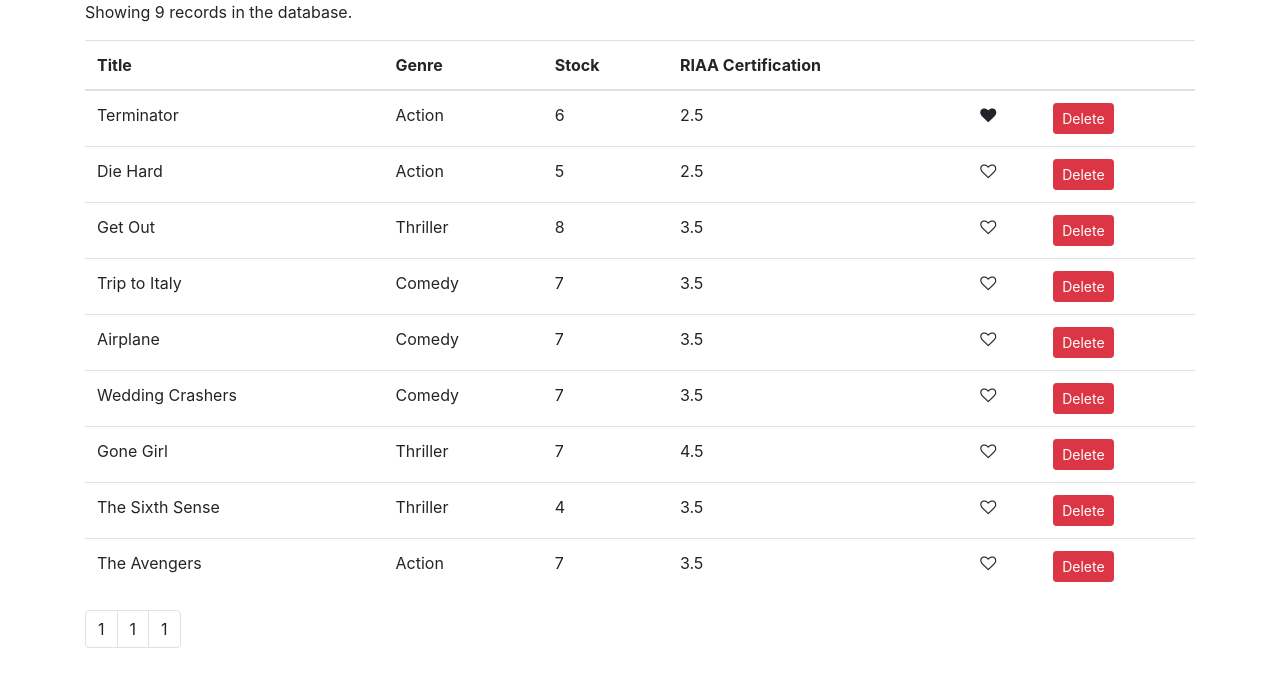
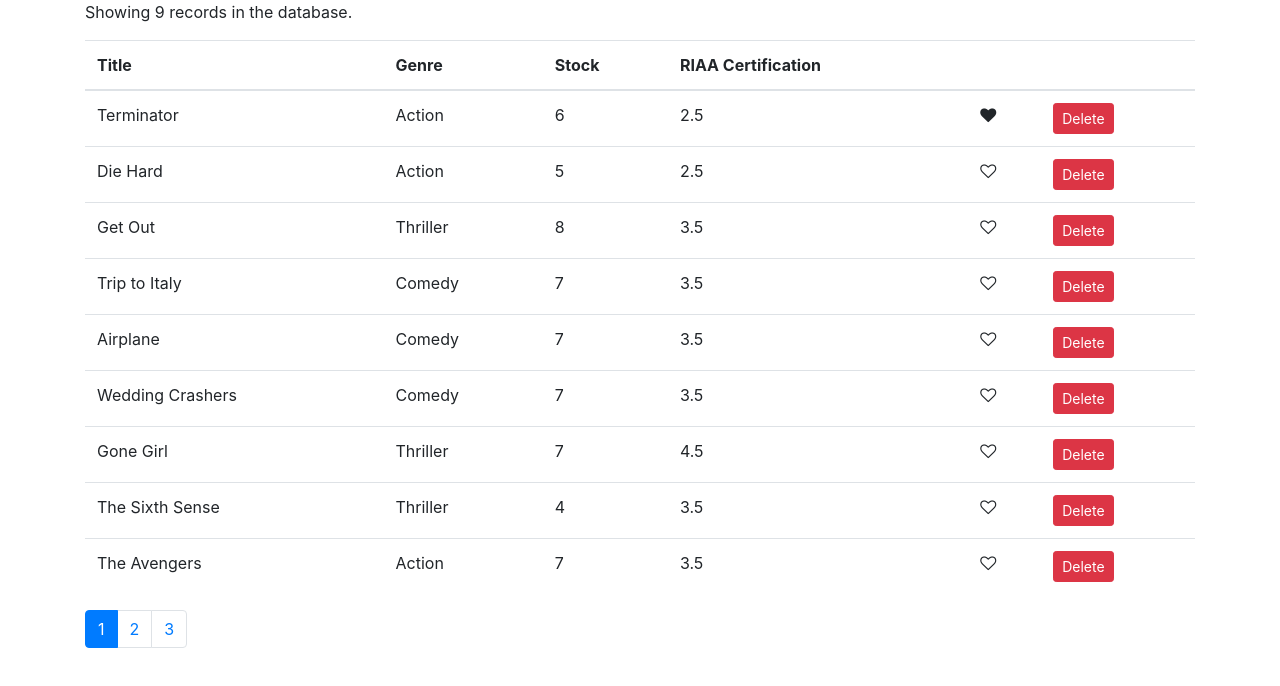
Before and after one commit to raihanmorshed/VinylBoom, a React (Create React App) app: page / in a window 1280 px wide. Shown: the top 686 px of the page. Built offline with nearby package versions, Linux system fonts and the light colour scheme.

Commit message:
pagination errors fixed

```diff
--- a/src/Common/Pagination.jsx
+++ b/src/Common/Pagination.jsx
@@ -2,7 +2,8 @@
 import _ from "lodash";
 
 const Pagination = (props) => {
-  const { itemsCount, pageSize } = props;
+  const { itemsCount, pageSize, currentPage, onPageChange } = props;
+  console.log(currentPage);
 
   const pagesCount = Math.ceil(itemsCount / pageSize); //for returning a whole number
   if (pagesCount === 1) return null;
@@ -12,8 +13,13 @@
     <nav>
       <ul className="pagination">
         {pages.map((page) => (
-          <li key={page} className="page-item">
-            <a className="page-link">1</a>
+          <li
+            key={page}
+            className={page === currentPage ? "page-item active" : "page-item"}
+          >
+            <a href="" className="page-link" onClick={() => onPageChange(page)}>
+              {page}
+            </a>
           </li>
         ))}
       </ul>
--- a/src/Components/Records.jsx
+++ b/src/Components/Records.jsx
@@ -6,6 +6,7 @@
 class Records extends Component {
   state = {
     records: getRecords(),
+    currentPage: 1,
     pageSize: 4,
   };
 
@@ -24,11 +25,12 @@
   };
 
   handlePageChange = (page) => {
-    console.log(page);
+    this.setState({ currentPage: page });
   };
 
   render() {
     const { length: count } = this.state.records;
+    const { pageSize, currentPage } = this.state;
 
     if (count === 0) return <p>There are no records in the database. </p>;
 
@@ -73,7 +75,8 @@
         </table>
         <Pagination
           itemsCount={count}
-          pageSize={this.state.pageSize}
+          pageSize={pageSize}
+          currentPage={currentPage}
           onPageChenage={this.handlePageChange}
         />
       </React.Fragment>
```
